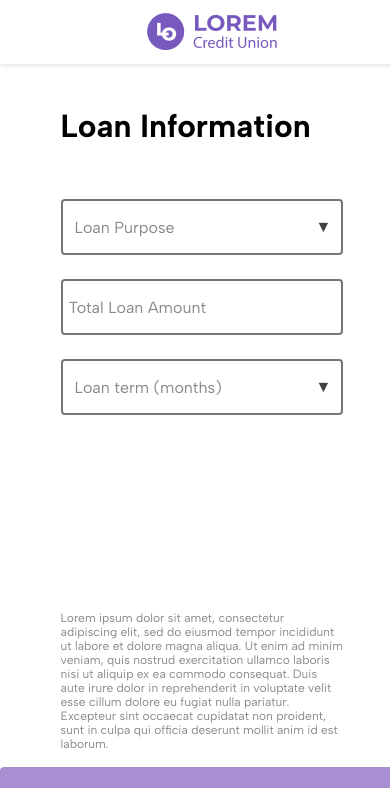
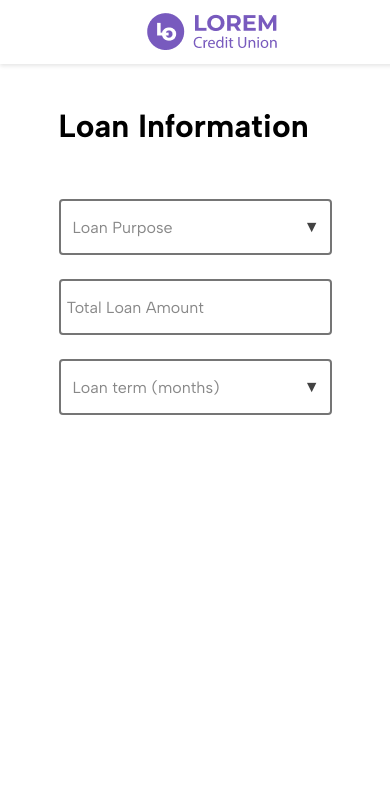
Before and after one commit to ALCordeiro/personal-loan, a React (Create React App) app: page / in a window 390 px wide. Shown: the top 788 px of the page. Built offline with nearby package versions, Linux system fonts and the light colour scheme.

Commit message:
Responsiveness

```diff
--- a/src/components/Button/index.tsx
+++ b/src/components/Button/index.tsx
@@ -19,7 +19,7 @@ const Button: React.FC<IButtonProps> = ({
   const isMobile = useIsMobile();
 
   return (
-    <ButtonComponent type={type} disabled={disabled} {...props} isDisabled={disabled}>
+    <ButtonComponent type={type} disabled={disabled} {...props} isDisabled={disabled} isMobile={isMobile}>
       {label}
     </ButtonComponent>
   );
--- a/src/components/Button/styles.ts
+++ b/src/components/Button/styles.ts
@@ -1,12 +1,14 @@
 import styled from 'styled-components'
 import fontSize from '../../common/utils/fontSize';
 
-export const ButtonComponent = styled.button<{ isDisabled: boolean; }>`
+export const ButtonComponent = styled.button<{ isDisabled: boolean; isMobile: boolean }>`
   ${fontSize(14)}
   opacity: ${({ isDisabled }) => (isDisabled ? '0.6' : '1')};
   padding: 8px 16px 8px 16px;
   height: 57px;
-  width: 404px;
+  width: ${({ isMobile }) => (isMobile ? '100%' : '404px')};
+  margin-right: ${({ isMobile }) => (isMobile ? '15%' : '0')};
+  margin-left: ${({ isMobile }) => (isMobile ? '15%' : '0')};
   background-color: #7146B5;
   border-radius: 4px;
   border: 0px solid white;
--- a/src/components/Terms/index.tsx
+++ b/src/components/Terms/index.tsx
@@ -3,6 +3,7 @@ import {
   Container,
   TextFragment
 } from './styles'
+import useIsMobile from '../../common/hooks/useIsMobile';
 
 interface HeaderProps {
   text: string;
@@ -12,8 +13,10 @@ const Terms: React.FC<HeaderProps> = ({
   text,
 }) => {
 
+  const isMobile = useIsMobile();
+
   return (
-    <Container>
+    <Container isMobile={isMobile}>
       <TextFragment>{text}</TextFragment>
     </Container>
   )
--- a/src/components/Terms/styles.ts
+++ b/src/components/Terms/styles.ts
@@ -1,10 +1,12 @@
 import styled from 'styled-components'
 import fontSize from '../../common/utils/fontSize';
 
-export const Container = styled.div`
+export const Container = styled.div<{ isMobile: boolean }>`
   position: relative;
   height: 64px;
   margin-bottom: 24px;
+  display: flex;
+  ${({ isMobile }) => (isMobile ? 'display: flex; align-items: flex-end; height: 100%' : 'block' )};
 `
 
 export const TextFragment = styled.div`
--- a/src/pages/HomePage.styles.ts
+++ b/src/pages/HomePage.styles.ts
@@ -47,5 +47,5 @@ export const FieldsContainer = styled.div<{ isMobile: boolean }>`
   width: ${({ isMobile }) => (isMobile ? 'auto' : '458px')};
 `
 export const TermsContainer = styled.div`
-  margin-bottom: 48px;
+  min-height: 500px;
 `
```
